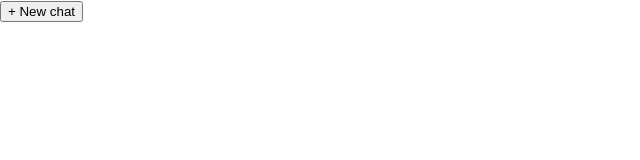
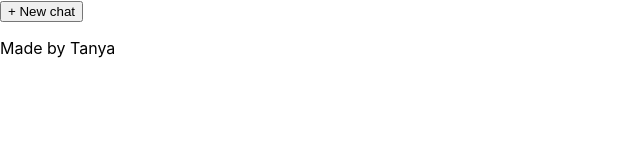
Before and after one commit to Milli-Mi/react-chatgpt-clone, a React (Create React App) app: page / in a window 1280 px wide. Shown: the top 160 px of the page, without its empty margins (0-640 px from the left). Built offline with nearby package versions, Linux system fonts and the light colour scheme.

Commit message:
Update App.js
adding <p>

```diff
--- a/src/App.js
+++ b/src/App.js
@@ -6,7 +6,9 @@ const App = () => {
       <section className="side-bar">
         <button>+ New chat</button>
         <ul className="history"></ul>
-        <nav></nav>
+        <nav>
+          <p>Made by Tanya</p>
+        </nav>
       </section>
       <section className="main"></section>
     </div>
```
